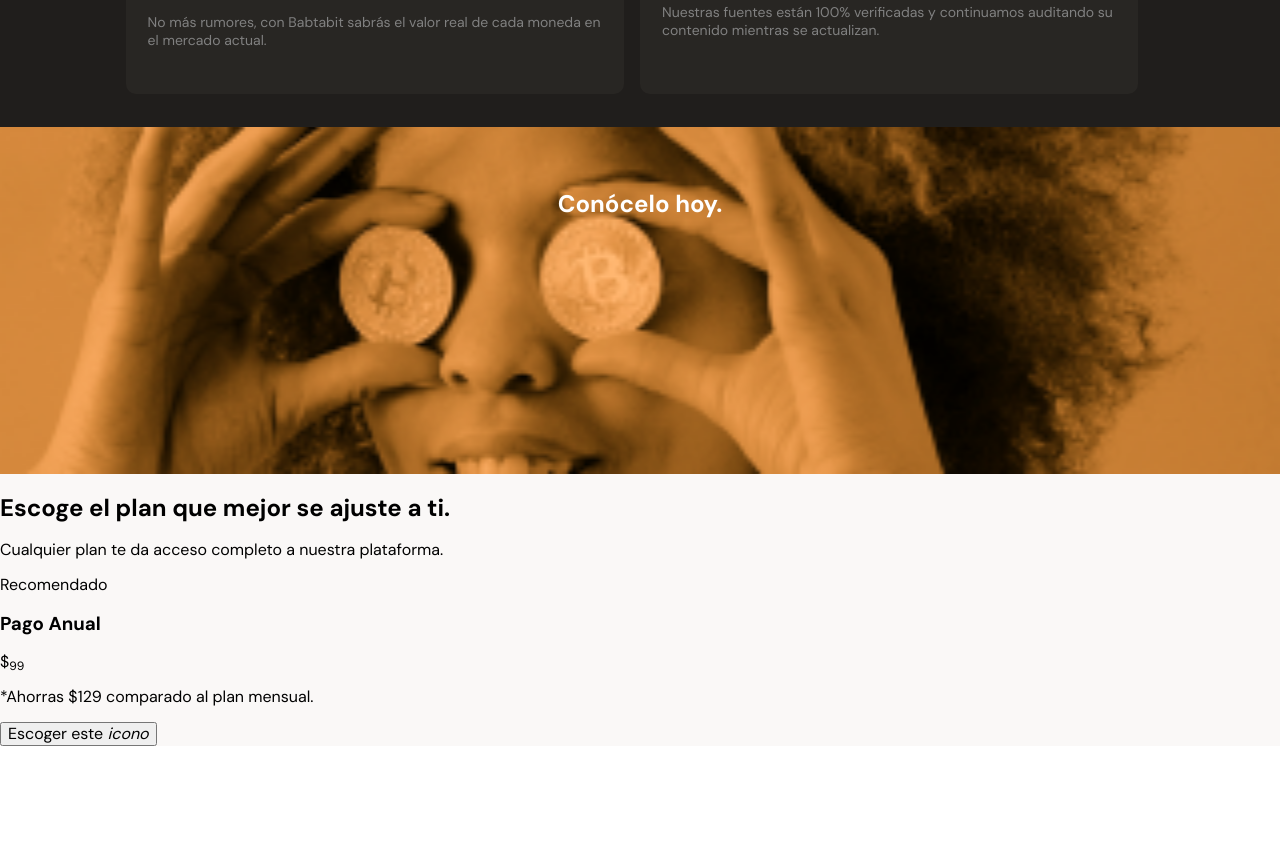
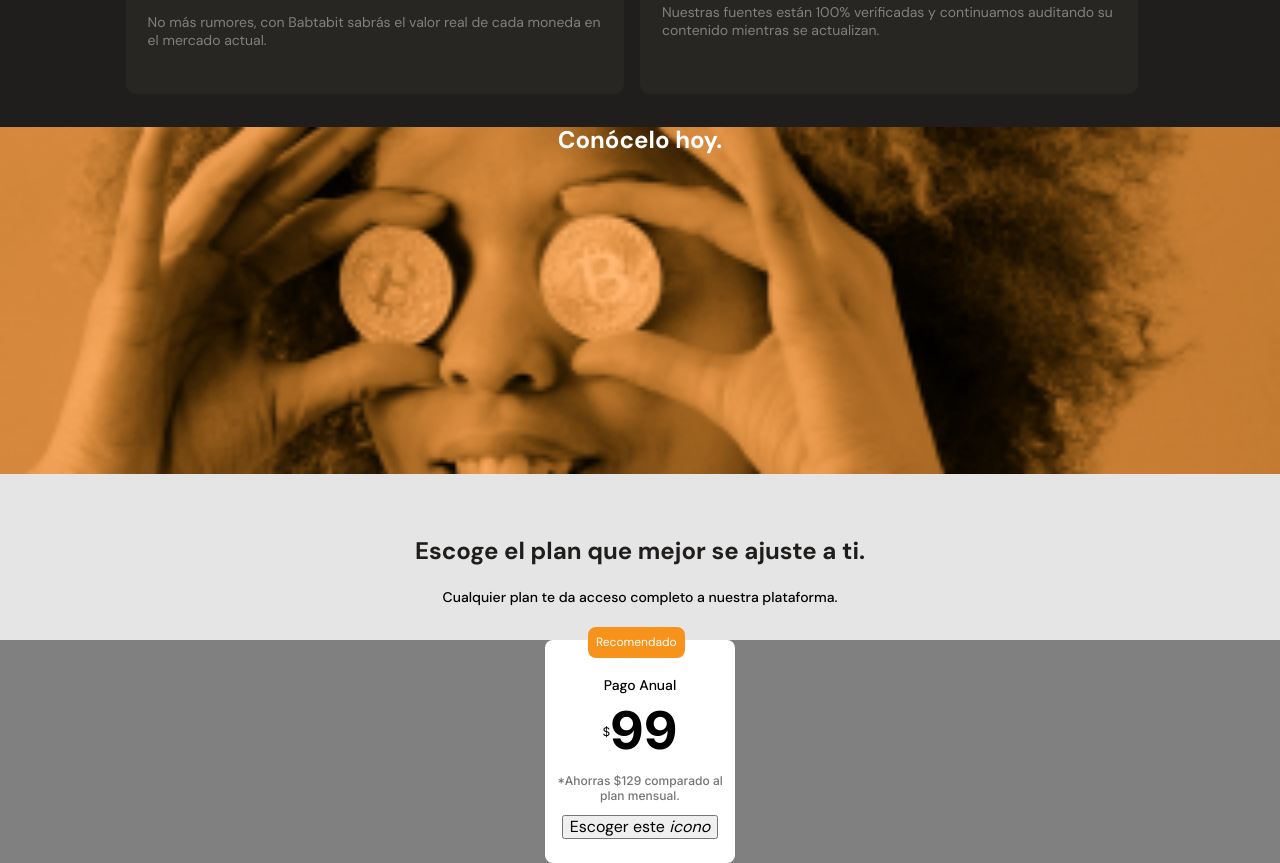
Before and after one commit to Jorge-Levi/Batabit, a plain HTML site: page index.html in a window 1280 px wide. Shown: the part 1504-2367 px from the top of the page. Before the commit the page ends 2250 px from the top, so only its background shows below. Drawn offline with Linux system fonts and the light colour scheme.

Commit message:
detallando estilos eb tarjetas de planes

```diff
--- a/assets/css/style.css
+++ b/assets/css/style.css
@@ -285,9 +285,97 @@ main{
 .bitcoin-img-container h2{
   text-align: center;
   margin-top: 0;
-  padding: 6.4rem;
   color: var(--just-white);
   font-weight: bold;
   font-size: 2.4rem;
   line-height: 2.6rem;
 }
+
+.main-plans-container{
+  background-color: #E5E5E5;
+  height: auto;
+  width: 100%;
+  text-align: center;
+}
+
+.plans__title{
+  margin-bottom: 3.4rem;
+  padding: 6.4rem 1.5rem 0 1.5rem;
+  margin-bottom: 3.4rem;
+}
+
+.plans__title h2{
+  color: var(--warm-black);
+  margin: 0;
+  font-weight: bold;
+  font-size: 2.4rem;
+  line-height: 2.6rem;
+}
+
+.plans__title p{
+  font-weight: 500;
+  font-size: 1.4rem;
+  line-height: 1.8rem;
+  margin-top: 2.4rem;
+}
+
+.plans-container__slider{
+  width: 100%;
+  background-color: #808080;
+}
+
+.plans-container__card{
+  background-color: white;
+  width: 19rem;
+  margin: 0 auto;
+  border-radius: 0.8rem;
+  height: auto;
+  position: relative;
+  padding-top: 3.1rem;
+  padding-bottom: 2.4rem;
+}
+
+.recommend{
+  background-color: var(--bitcoin-orange);
+  padding: 0.8rem;
+  border-radius: 0.8rem;
+  /* display: inline; */
+  position: absolute;
+  top: calc(0% - 1.25rem);
+  left: calc(50% - 52px);
+  margin: 0;
+  color: white;
+  font-size: 1.2rem;
+  line-height: 1.5rem;
+  text-align: center;
+}
+
+.plans-card__body h3{
+  color: black;
+  font-weight: 500;
+  font-size: 1.4rem;
+  line-height: 1.8px;
+}
+
+.plans-card__body .pago sub{
+  font-size: 5.2rem;
+  font-weight: 700;
+}
+
+.plans-card__body .pago{
+  font-size: 1.2rem;
+  font-family: 'Inter';
+  margin-bottom: 1.6rem;
+  margin-top: 0.8rem;
+  height: 5.6rem;
+  overflow: hidden;
+  line-height: 6.2rem;
+}
+
+.plans-card__body .description{
+  font-family: 'Inter';
+  font-weight: 500;
+  font-size: 1.2rem;
+  line-height: 1.5rem;
+  color: #757575;
+}
--- a/index.html
+++ b/index.html
@@ -138,11 +138,11 @@
             </div>
             <section class="plans-container__slider">
                 <article class="plans-container__card">
-                    <p>Recomendado</p>
-                    <div>
+                    <p class="recommend">Recomendado</p>
+                    <div class="plans-card__body">
                         <h3>Pago Anual</h3>
-                        <p>$<sub>99</sub></p>
-                        <p>*Ahorras $129 comparado al plan mensual.</p>
+                        <p class="pago">$<sub>99</sub></p>
+                        <p class="description">*Ahorras $129 comparado al plan mensual.</p>
                         <button>Escoger este <i>icono</i></button>
                     </div>
                 </article>
```
